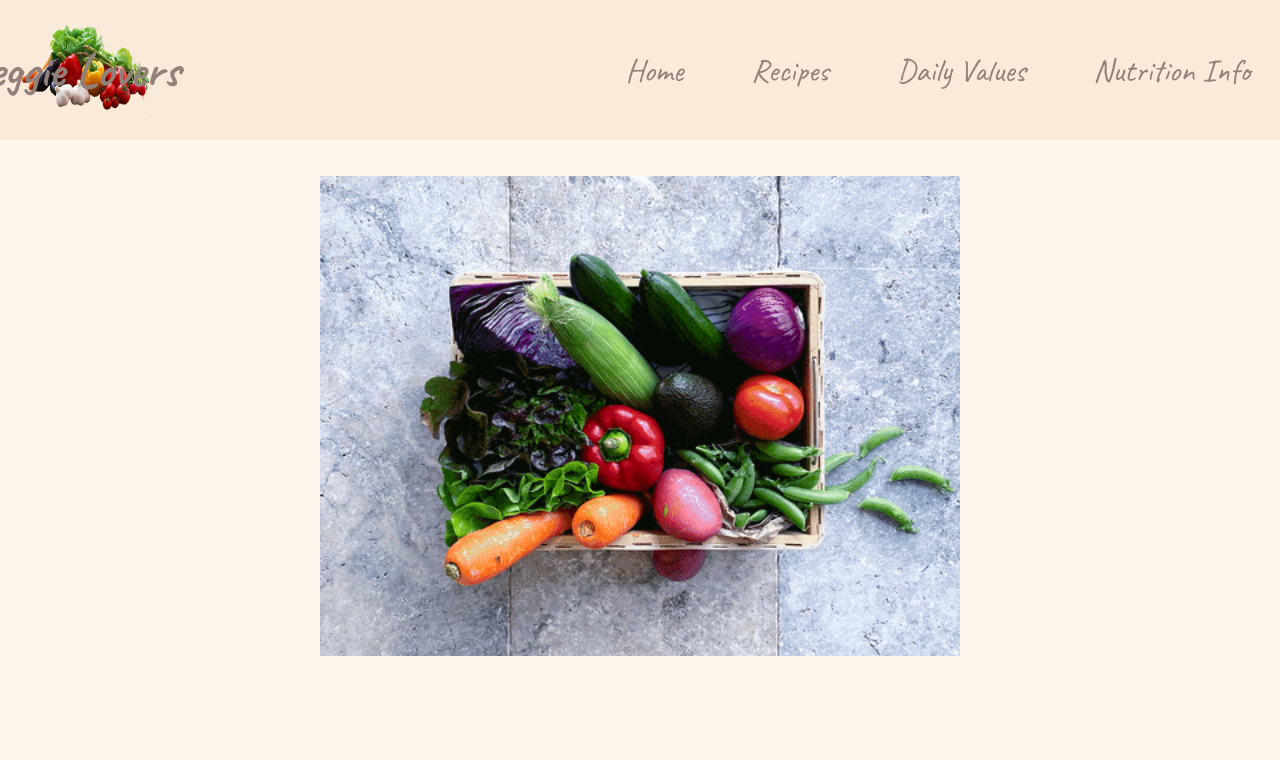
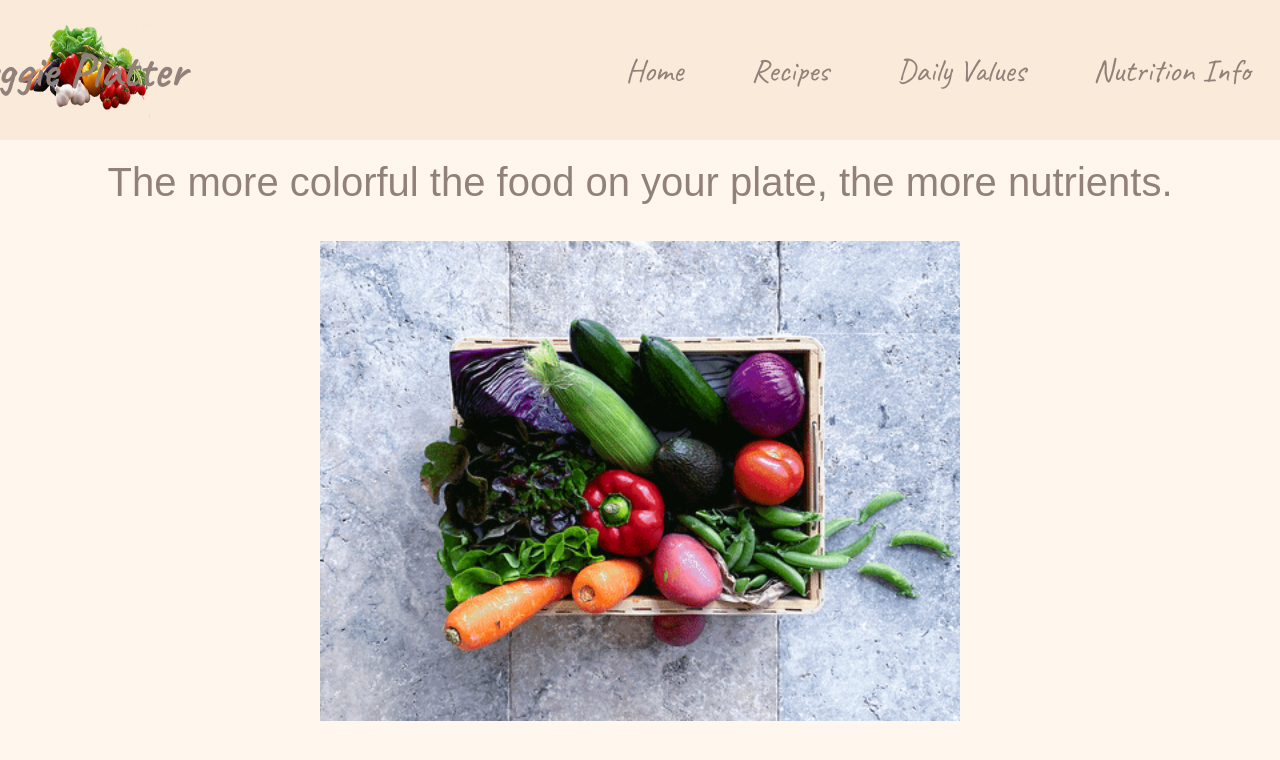
Before and after one commit to linnamuri/Capstone-project, a website: page client/index.html in a window 1280 px wide. Drawn offline with Linux system fonts and the light colour scheme.

Commit message:
Minor Changes

```diff
--- a/client/index.html
+++ b/client/index.html
@@ -4,7 +4,7 @@
         <meta charset="UTF-8"/>
         <meta name="viewport" content="width=device-width, initial-scale=1.0">
         <meta http-equiv="X-UA-Compatible" content="IE=edge">
-        <title>Veggie Lovers</title>
+        <title>Veggie Platter</title>
         <link rel="preconnect" href="https://fonts.googleapis.com">
         <link rel="preconnect" href="https://fonts.gstatic.com" crossorigin>
         <link href="https://fonts.googleapis.com/css2?family=Caveat:wght@400;500;600;700&display=swap" rel="stylesheet">
@@ -17,7 +17,7 @@
         <div>
             <nav>
                 <img src="veggies.png" width="150px" height="100px" style="padding-left: 20px"> </img>
-                <h2 style="margin-left: -600px">Veggie Lovers </h2>
+                <h2 style="margin-left: -600px">Veggie Platter </h2>
                 <ul>
                     <li><a href ="index.html">Home </a></li>
                     <li><a href="recipes.html">Recipes   </a></li>
@@ -28,11 +28,11 @@
 
         </div>
 
+        <p style="text-align:center;margin-top: 20px; font-size: 40px;color: #92817A;">The more colorful the food on your plate, the more nutrients.</p>
+
+           <br/><br/><img class="center" src="veggie.gif" >
 
 
-
-
-           <br/><br/><img class="center" src="veggie.gif" >
 
 
         <!-- <div class="container"><h2 id="home"></h2><br/>
```
Also changed, not shown: client/dailyvalues.html (+3 -3 lines), client/nutrition.html (+2 -2 lines), client/recipes.html (+2 -2 lines), server/index2.js (deleted).
